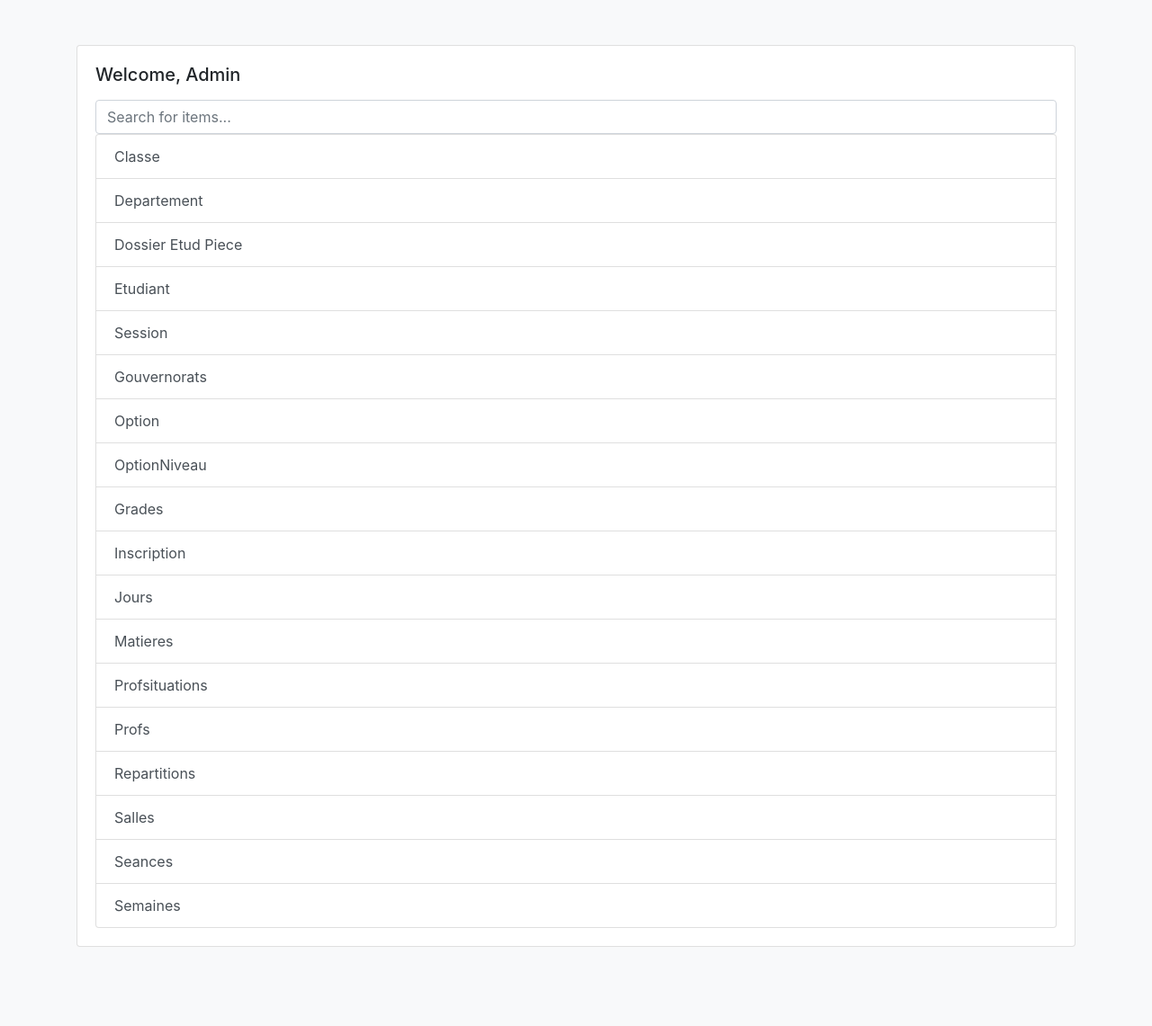
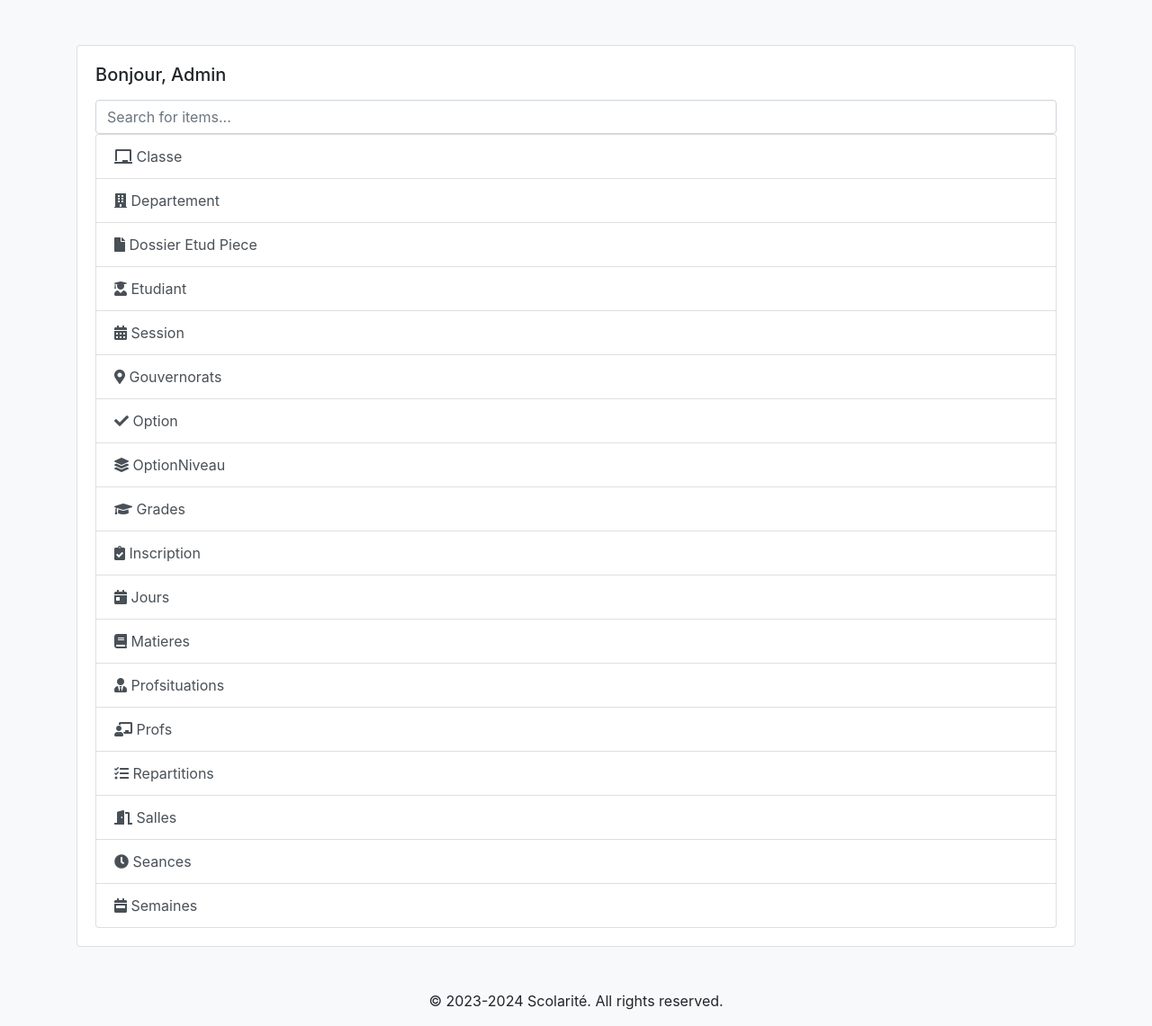
Before and after one commit to DadiBabaAhmed/ProjIntegrationDSI3, a PHP site: page / in a window 1280 px wide. Shown: the part 56-1197 px from the top of the page at 90% size. Before the commit the page ends 1109 px from the top, so only its background shows below. Run offline with PHP 8.4, Linux system fonts and the light colour scheme.

Commit message:
some changes 08-12-024

```diff
--- a/Views/DossierEtudPieceView/create.php
+++ b/Views/DossierEtudPieceView/create.php
@@ -8,7 +8,7 @@ $db = new Database();
 $Etudiant = new Etudiant($db->getConnection());
 
 
-$result = $Etudiant->getAllMatEtud();
+$result = $Etudiant->getAllMatEtud2();
 
 // SQL query to select data from the "Piece" table
 $sql = "SELECT Typepiece,LibPiece FROM Piece";
@@ -47,7 +47,7 @@ $annsession = $conn->query($query);
                 <select class="form-control" name="MatEtud" id="MatEtud">
                     <?php
                     foreach ($result as $row) {
-                        echo "<option value=" . $row['NCE'] . ">" . $row['NCE'] . "</option>";
+                        echo "<option value=" . $row['NCE'] . ">" . $row['Nom'] ." ". $row['Prénom']. "</option>";
                     }
                     ?>
                 </select>
--- a/Views/SessionView/templates/inc/header.php
+++ b/Views/SessionView/templates/inc/header.php
@@ -103,7 +103,7 @@
 <body>
     <!-- Header Navigation -->
     <nav class="navbar navbar-expand-lg navbar-dark p-4">
-        <a class="navbar-brand" href="../../../../index.php">
+        <a class="navbar-brand" href="../../../../../ProjIntegrationDSI3/">
             <?php echo SITE_TITLE; ?>
         </a>
         <button class="navbar-toggler" type="button" data-bs-toggle="collapse" data-bs-target="#navbarNav"
--- a/index.php
+++ b/index.php
@@ -6,6 +6,7 @@
     <meta name="viewport" content="width=device-width, initial-scale=1.0">
     <title>Home Page</title>
     <link rel="stylesheet" href="https://stackpath.bootstrapcdn.com/bootstrap/4.5.0/css/bootstrap.min.css">
+    <link rel="stylesheet" href="https://cdnjs.cloudflare.com/ajax/libs/font-awesome/5.15.3/css/all.min.css">
     <style>
         body {
             background-color: #f8f9fa;
@@ -33,51 +34,68 @@
             aria-controls="navbarNav" aria-expanded="false" aria-label="Toggle navigation">
             <span class="navbar-toggler-icon"></span>
         </button>
+        <div class="collapse navbar-collapse" id="navbarNav">
 
+        </div>
     </nav>
+
+
 
     <div class="container">
         <div class="card mt-3">
             <div class="card-body">
-                <h5 class="card-title">Welcome, Admin</h5>
+                <h5 class="card-title">Bonjour, Admin</h5>
                 <input type="text" id="searchInput" onkeyup="filterItems()" placeholder="Search for items..."
                     class="form-control mt-3">
                 <div class="list-group">
-                    <a href="Views/Classe/list_classes.php" class="list-group-item list-group-item-action">Classe</a>
+                    <!-- Add icons to the list items -->
+                    <a href="Views/Classe/list_classes.php" class="list-group-item list-group-item-action"><i
+                            class="fas fa-chalkboard"></i> Classe</a>
                     <a href="Views/DepartementView/list_departements.php"
-                        class="list-group-item list-group-item-action">Departement</a>
-                    <a href="Views/DossierEtudPieceView/affichage.php"
-                        class="list-group-item list-group-item-action">Dossier Etud Piece</a>
-                    <a href="Views/EtudiantView/list_etudiants.php"
-                        class="list-group-item list-group-item-action">Etudiant</a>
-                    <a href="Views/SessionView/list_sessions.php"
-                        class="list-group-item list-group-item-action">Session</a>
+                        class="list-group-item list-group-item-action"><i class="fas fa-building"></i> Departement</a>
+                    <a href="Views/DossierEtudPieceView/affichage.php" class="list-group-item list-group-item-action"><i
+                            class="fas fa-file"></i> Dossier Etud Piece</a>
+                    <a href="Views/EtudiantView/list_etudiants.php" class="list-group-item list-group-item-action"><i
+                            class="fas fa-user-graduate"></i> Etudiant</a>
+                    <a href="Views/SessionView/list_sessions.php" class="list-group-item list-group-item-action"><i
+                            class="fas fa-calendar-alt"></i> Session</a>
                     <a href="Views/GouvernoratView/list_gouvernorats.php"
-                        class="list-group-item list-group-item-action">Gouvernorats</a>
-                    <a href="Views/OptionView/mainpage.php" class="list-group-item list-group-item-action">Option</a>
-                    <a href="Views/OptionNivView/mainpage.php" class="list-group-item list-group-item-action">OptionNiveau  </a>
-                    <a href="Views/GradesView/list_grades.php"
-                        class="list-group-item list-group-item-action">Grades</a>
-                    <a href="Views/InscriptionView/afficher.php"
-                        class="list-group-item list-group-item-action">Inscription</a>
-                    <a href="Views/JourView/list_jours.php" class="list-group-item list-group-item-action">Jours</a>
-                    <a href="Views/MatiereView/list_matieres.php"
-                        class="list-group-item list-group-item-action">Matieres</a>
+                        class="list-group-item list-group-item-action"><i class="fas fa-map-marker-alt"></i>
+                        Gouvernorats</a>
+                    <a href="Views/OptionView/mainpage.php" class="list-group-item list-group-item-action"><i
+                            class="fas fa-check"></i> Option</a>
+                    <a href="Views/OptionNivView/mainpage.php" class="list-group-item list-group-item-action"><i
+                            class="fas fa-layer-group"></i> OptionNiveau</a>
+                    <a href="Views/GradesView/list_grades.php" class="list-group-item list-group-item-action"><i
+                            class="fas fa-graduation-cap"></i> Grades</a>
+                    <a href="Views/InscriptionView/afficher.php" class="list-group-item list-group-item-action"><i
+                            class="fas fa-clipboard-check"></i> Inscription</a>
+                    <a href="Views/JourView/list_jours.php" class="list-group-item list-group-item-action"><i
+                            class="fas fa-calendar-day"></i> Jours</a>
+                    <a href="Views/MatiereView/list_matieres.php" class="list-group-item list-group-item-action"><i
+                            class="fas fa-book"></i> Matieres</a>
                     <a href="Views/ProfsituationView/list_profsituations.php"
-                        class="list-group-item list-group-item-action">Profsituations</a>
-                    <a href="Views/ProfView/list_profs.php" class="list-group-item list-group-item-action">Profs</a>
+                        class="list-group-item list-group-item-action"><i class="fas fa-user-tie"></i>
+                        Profsituations</a>
+                    <a href="Views/ProfView/list_profs.php" class="list-group-item list-group-item-action"><i
+                            class="fas fa-chalkboard-teacher"></i> Profs</a>
                     <a href="Views/RepartitionView/list_repartitions.php"
-                        class="list-group-item list-group-item-action">Repartitions</a>
-                    <a href="Views/SalleView/"
-                        class="list-group-item list-group-item-action">Salles</a>
-                    <a href="Views/SeanceView/list_seances.php"
-                        class="list-group-item list-group-item-action">Seances</a>
-                    <a href="Views/SemaineView/list_semaines.php"
-                        class="list-group-item list-group-item-action">Semaines</a>
+                        class="list-group-item list-group-item-action"><i class="fas fa-tasks"></i> Repartitions</a>
+                    <a href="Views/SalleView/" class="list-group-item list-group-item-action"><i
+                            class="fas fa-door-open"></i> Salles</a>
+                    <a href="Views/SeanceView/list_seances.php" class="list-group-item list-group-item-action"><i
+                            class="fas fa-clock"></i> Seances</a>
+                    <a href="Views/SemaineView/list_semaines.php" class="list-group-item list-group-item-action"><i
+                            class="fas fa-calendar-week"></i> Semaines</a>
+                    <!-- Repeat for other list items -->
                 </div>
             </div>
         </div>
     </div>
+
+    <footer class="text-center mt-5">
+        <p>&copy; 2023-2024 Scolarité. All rights reserved.</p>
+    </footer>
 
     <script src="https://code.jquery.com/jquery-3.5.1.slim.min.js"></script>
     <script src="https://cdn.jsdelivr.net/npm/@popperjs/core@2.9.3/dist/umd/popper.min.js"></script>
```
Also changed, not shown: Classes/Etudiant.php (+9 -0 lines).
